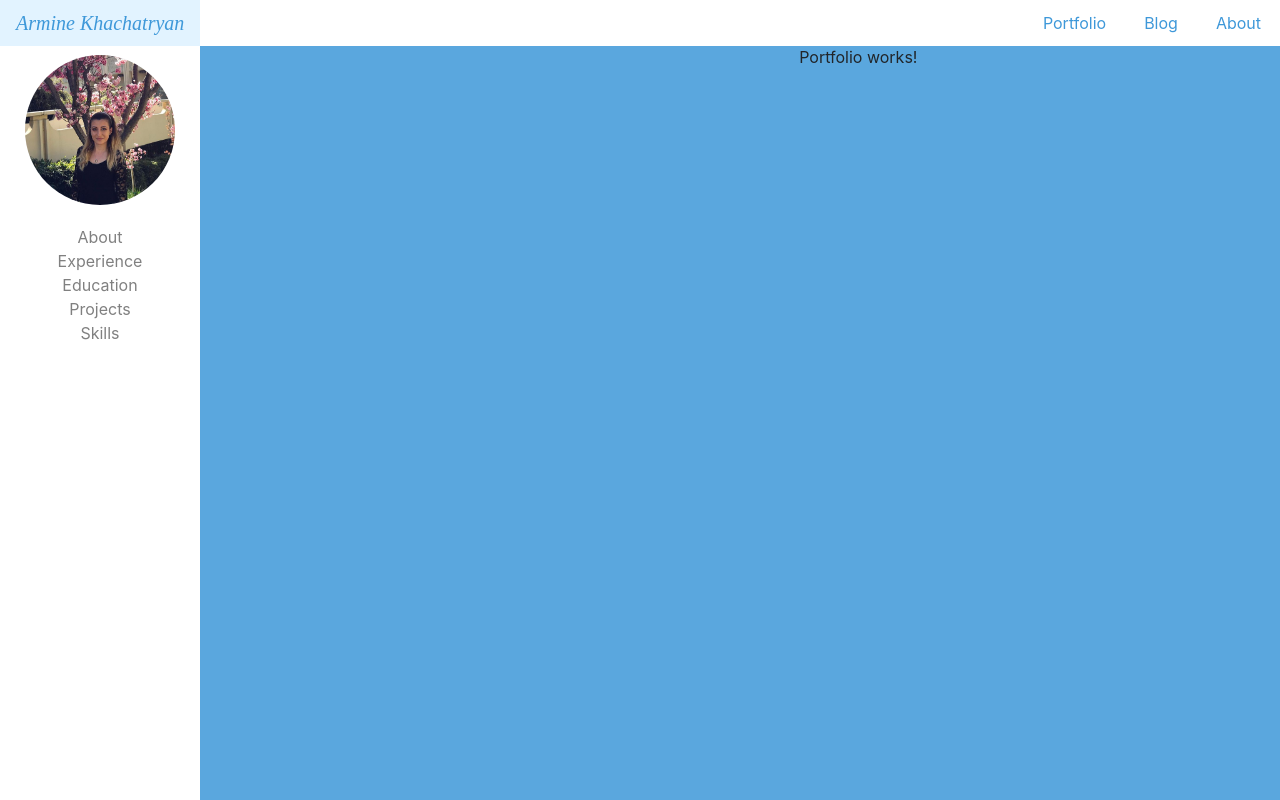
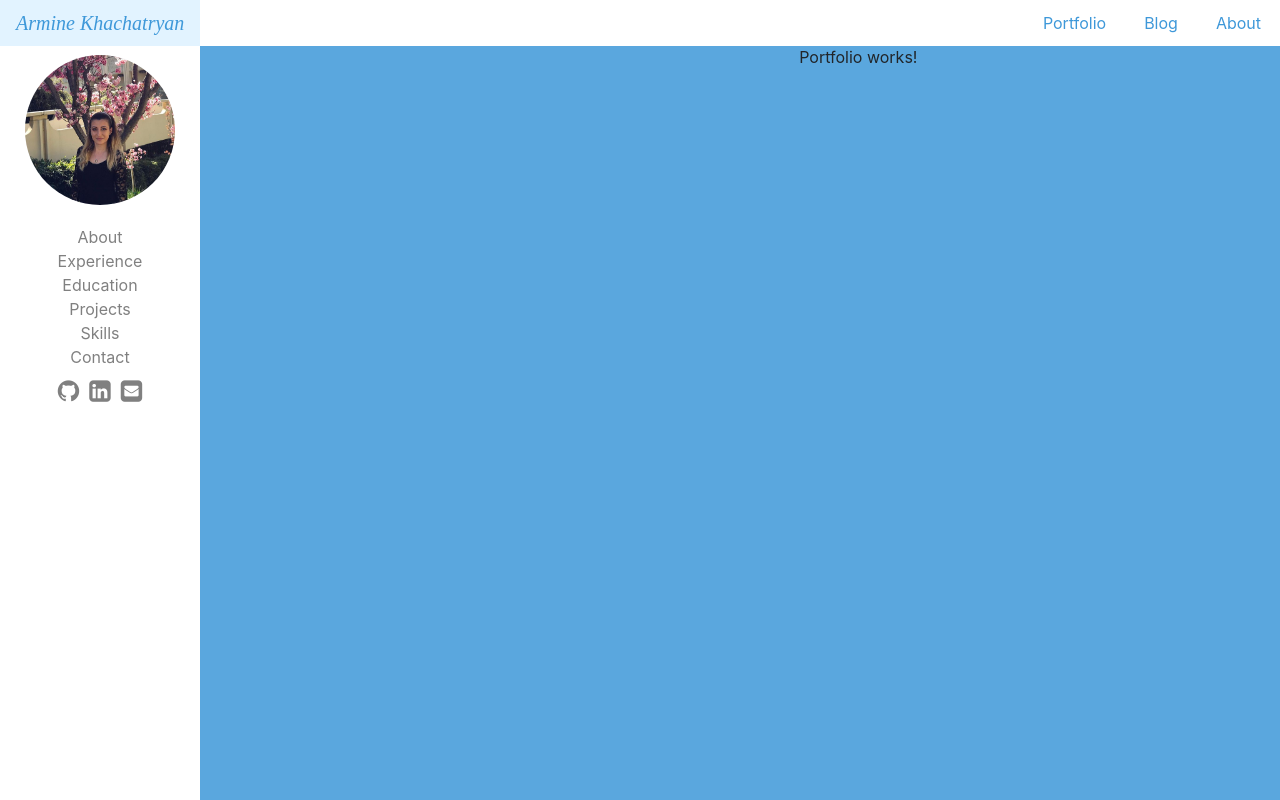
Before and after one commit to arminekhachatryan94/resume, an Angular app: page /portfolio in a window 1280 px wide. Built offline with nearby package versions, Linux system fonts and the light colour scheme.

Commit message:
more sidebar

```diff
--- a/src/app/components/sidebar/sidebar.component.css
+++ b/src/app/components/sidebar/sidebar.component.css
@@ -13,6 +13,19 @@ img {
 .text--grey {
     color: grey;
 }
+
+.fa {
+    font-size: 25px;
+}
+
+.icons {
+    margin-top: 10px;
+}
+
+.icons a {
+    padding: 5px;
+}
+
 .row {
     padding: 0px;
 }
--- a/src/app/components/sidebar/sidebar.component.html
+++ b/src/app/components/sidebar/sidebar.component.html
@@ -1,11 +1,11 @@
 <div [ngClass]="{'height--100': !md_size}" class="bg-white">
   <div class="container-fluid">
     <div [ngClass]="{'row': md_size}" class="text-center">
-      <div [ngClass]="{'col-4 col-md-4': md_size, 'row-12': !md_size}"
+      <div [ngClass]="{'col-4': md_size, 'row-12': !md_size}"
         class="img">
         <img src="assets/images/default.png" alt="image">
       </div>
-      <div [ngClass]="{'col-8 col-md-8': md_size, 'row-12': !md_size}"
+      <div [ngClass]="{'col-8': md_size, 'row-12': !md_size}"
         class="sections">
         <div class="text--grey">
           <a>About</a>
@@ -22,6 +22,14 @@
         <div class="text--grey">
           <a>Skills</a>
         </div>
+        <div class="text--grey">
+          <a>Contact</a>
+        </div>
+        <div class="text--grey icons">
+          <a><i class="fa fa-github"></i></a>
+          <a><i class="fa fa-linkedin-square"></i></a>
+          <a><i class="fa fa-envelope-square"></i></a>
+        </div>
       </div>
     </div>
   </div>
```
